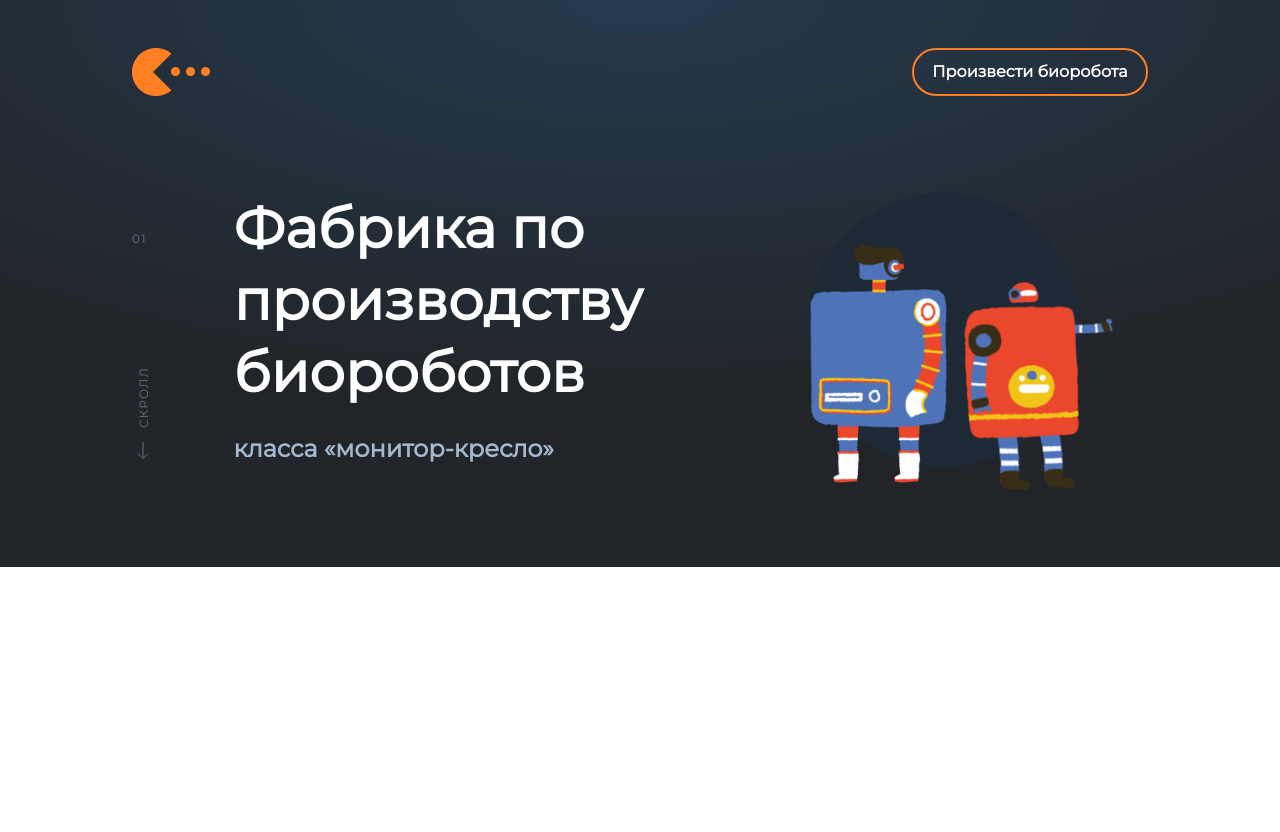
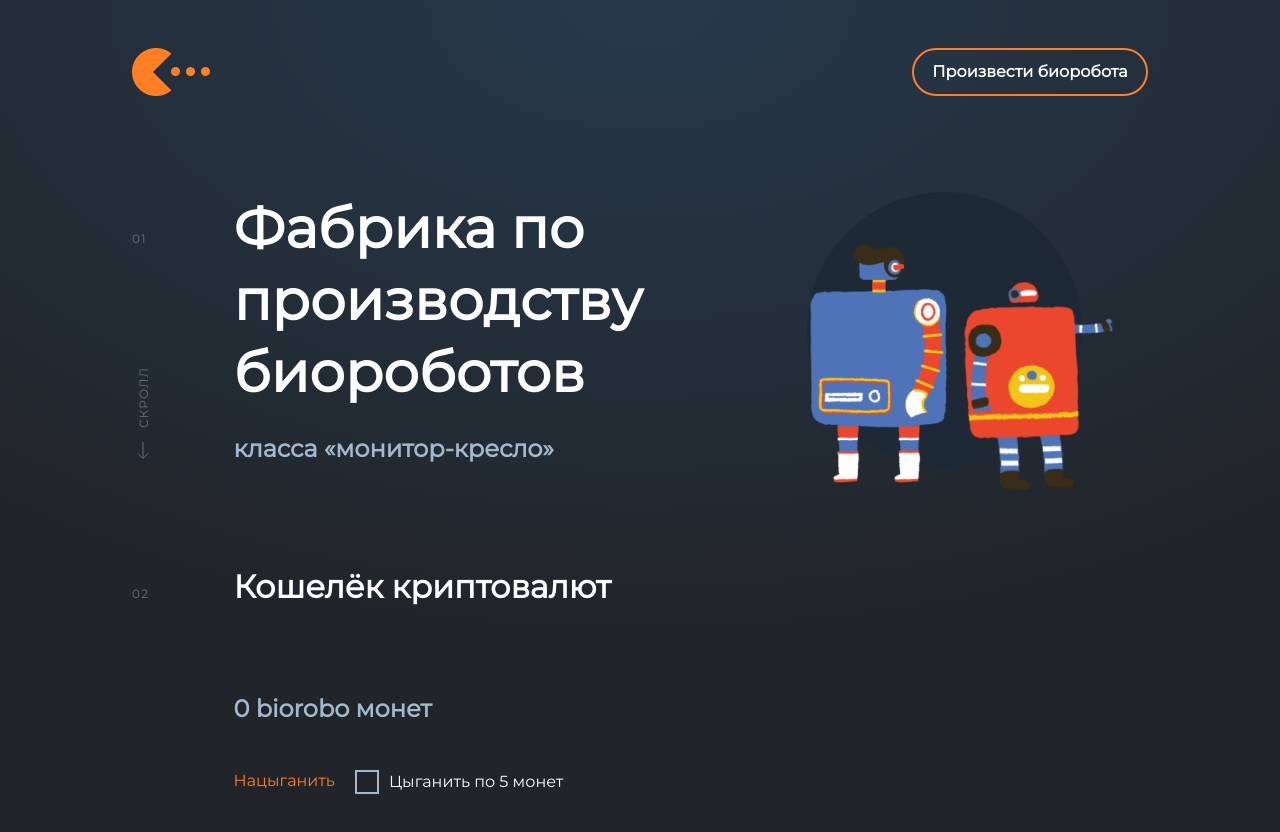
Before and after one commit to rpn42rus/Robot-factory, a Vue app: page /#/ in a window 1280 px wide. Shown: the top 832 px of the page. Before the commit the page ends 800 px from the top, so only its background shows below. Built offline with nearby package versions, Linux system fonts and the light colour scheme.

Commit message:
реализация второй секции
- добавление иконок, разметки, стилей и методов
- организация подсчета монет через стор

```diff
--- a/src/components/sections/SecondSection.vue
+++ b/src/components/sections/SecondSection.vue
@@ -1,13 +1,170 @@
 <template>
-  <div class="second__section"></div>
+  <div class="second-section">
+    <!-- Левая часть секции с её порядковым номером -->
+    <div class="number__section">
+      <div class="number">02</div>
+    </div>
+    <!-- Контент секции -->
+    <div class="content__section">
+      <!-- Заголовок -->
+      <div class="title">Кошелёк криптовалют</div>
+      <!-- Монетки -->
+      <div class="coins">
+        <img
+          class="coin"
+          src="@/assets/img/coin.png"
+          v-for="coin in currentNumberCoins"
+          :key="coin"
+        />
+      </div>
+      <!-- Количество монет -->
+      <div class="count__coins">{{currentNumberCoins}} biorobo монет</div>
+      <!-- Добавить монет -->
+      <div class="charge__wrapper">
+        <div class="one__coin" v-on:click="addCoins">Нацыганить</div>
+        <div
+          class="checkbox"
+          v-bind:class="{activeCheckbox: fiveCoinsFlag}"
+          v-on:click="setCheckboxActive"
+        ></div>
+        <div class="five__coins" v-on:click="setCheckboxActive">Цыганить по 5 монет</div>
+      </div>
+    </div>
+  </div>
 </template>
 
 <script>
 export default {
   name: "SecondSection",
-  components: {}
+
+  data() {
+    return {
+      fiveCoinsFlag: false // флаг уставновки чекбокса для начисления currentNumberCoins по 5 монет
+    };
+  },
+
+  computed: {
+    currentNumberCoins: {
+      get() {
+        return this.$store.getters.CURRENT_NUMBER_COINS; // получение lastOpenedRoomId из локального хранилища
+      },
+      set(numberCoins) {
+        this.$store.dispatch("getCoins", numberCoins); // вызов action из локального хранилища для записи в lastOpenedRoomId значение roomId
+      }
+    }
+  },
+
+  methods: {
+    /**
+     * Метод добавления монет к текущему значению
+     */
+    addCoins() {
+      // проверка количества монет(если больше 100, то начисления прекращаются и отображается модалка)
+      if (this.currentNumberCoins >= 100) {
+        // this.activeModal = "warning";
+        this.fiveCoinsFlag = false;
+      } else {
+        // проверка на активный чекбокс и количество монет(если больше 95, то по 5 монет начислятся не будет)
+        if (this.fiveCoinsFlag && this.currentNumberCoins <= 95) {
+          this.currentNumberCoins += 5;
+        } else {
+          this.fiveCoinsFlag = false;
+          // this.activeModal = "";
+          this.currentNumberCoins++;
+        }
+      }
+    },
+
+    /**
+     * Метод установки чекбокса
+     */
+    setCheckboxActive() {
+      this.fiveCoinsFlag = !this.fiveCoinsFlag;
+    }
+  }
 };
 </script>
 
 <style lang="scss" scoped>
+.second-section {
+  display: flex;
+  margin-bottom: 100px;
+  .number__section {
+    flex: 0 0 10%;
+    padding-top: 15px;
+    .number {
+      font-weight: 500;
+      font-size: 12px;
+      letter-spacing: 0.1em;
+      text-transform: uppercase;
+      color: #667380;
+    }
+  }
+  .content__section {
+    flex: 0 0 90%;
+    .title {
+      font-size: 32px;
+      line-height: 40px;
+      color: #ffffff;
+      margin-bottom: 50px;
+    }
+    .coins {
+      height: 20px;
+      display: flex;
+      margin-bottom: 20px;
+      .coin {
+        margin-right: -8px;
+      }
+    }
+    .count__coins {
+      font-size: 24px;
+      line-height: 24px;
+      color: #a3b8cc;
+      margin-bottom: 43px;
+    }
+    .charge__wrapper {
+      height: 35px;
+      display: flex;
+      align-items: center;
+      .one__coin {
+        height: 25px;
+        margin-right: 20px;
+        font-weight: 500;
+        font-size: 16px;
+        line-height: 24px;
+        color: #ff7f22;
+        user-select: none;
+        &:hover {
+          cursor: pointer;
+          border-bottom: 1px solid #ff9549;
+        }
+      }
+      .checkbox {
+        width: 24px;
+        height: 24px;
+        border: 2px solid #a3b8cc;
+        position: relative;
+        margin-right: 10px;
+        &:hover {
+          border: 2px solid #4c5865;
+          cursor: pointer;
+        }
+      }
+      .five__coins {
+        font-weight: 500;
+        font-size: 16px;
+        line-height: 24px;
+        color: #ffffff;
+        &:hover {
+          cursor: pointer;
+        }
+      }
+    }
+  }
+
+  /* Флажок в чекбоксе */
+  .activeCheckbox {
+    background: url("../../assets/img/Vector.png") center no-repeat;
+  }
+}
 </style>
--- a/src/store/index.js
+++ b/src/store/index.js
@@ -4,8 +4,25 @@ import Vuex from "vuex";
 Vue.use(Vuex);
 
 export default new Vuex.Store({
-  state: {},
-  mutations: {},
-  actions: {},
-  modules: {}
+	state: {
+		currentNumberCoins: 0,
+	},
+
+	mutations: {
+		SET_NUMBER_COINS(state, numberCoins) {
+			state.currentNumberCoins = numberCoins;
+		}
+	},
+
+	actions: {
+		getCoins({ commit }, numberCoins) {
+			commit('SET_NUMBER_COINS', numberCoins);
+		}
+	},
+
+	getters: {
+		CURRENT_NUMBER_COINS: state => state.currentNumberCoins
+	},
+
+	modules: {}
 });
--- a/src/views/Home.vue
+++ b/src/views/Home.vue
@@ -3,6 +3,7 @@
     <div class="container">
       <Header />
       <FirstSection />
+      <SecondSection />
     </div>
   </div>
 </template>
@@ -10,12 +11,14 @@
 <script>
 import Header from "@/components/baseComponents/Header.vue";
 import FirstSection from "@/components/sections/FirstSection.vue";
+import SecondSection from "@/components/sections/SecondSection.vue";
 
 export default {
   name: "Home",
   components: {
     Header,
-    FirstSection
+    FirstSection,
+    SecondSection
   }
 };
 </script>
```
Also changed, not shown: src/assets/img/Vector.png (added), src/assets/img/coin.png (added).
